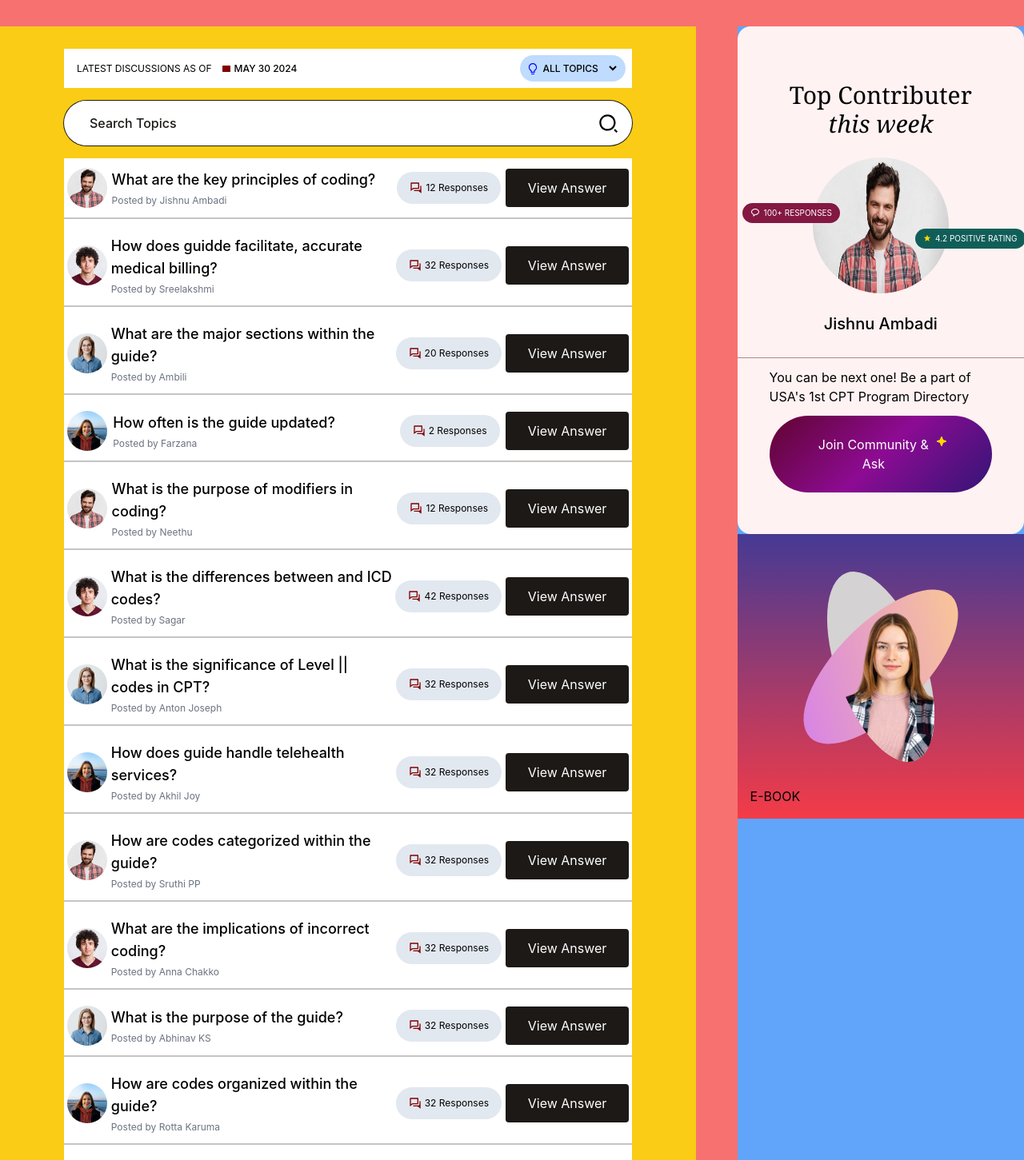
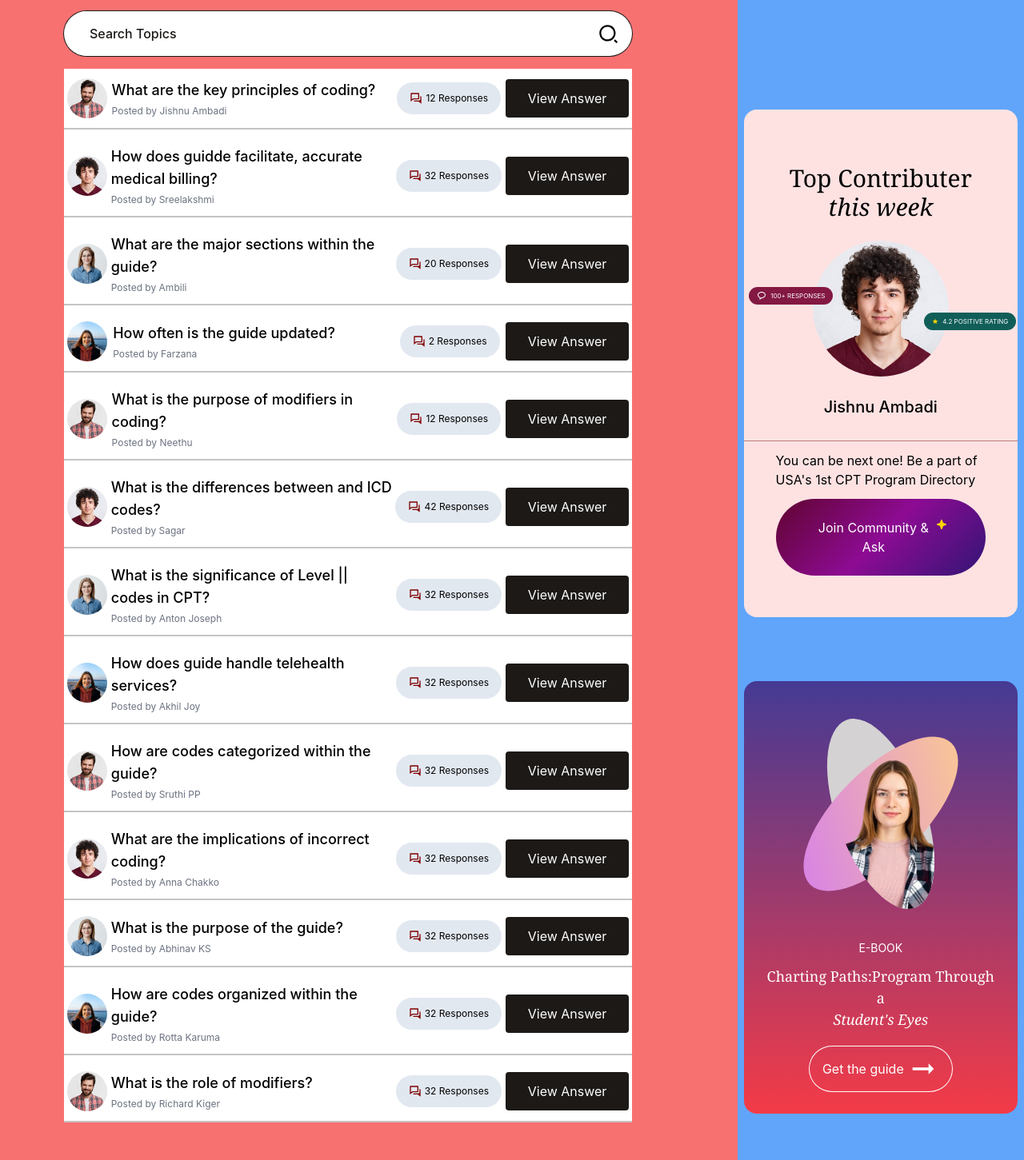
Before and after one commit to Lijith-J/Spiderworks_Technologies_Interview_Task, a React (Create React App) app: page / in a window 1280 px wide. Shown: the part 1780-3231 px from the top of the page at 80% size. Built offline with nearby package versions, Linux system fonts and the light colour scheme.

Commit message:
desktop view finished

```diff
--- a/src/Components/All_Topics_secion/All_Topics_Section_Main.jsx
+++ b/src/Components/All_Topics_secion/All_Topics_Section_Main.jsx
@@ -6,13 +6,13 @@ import Contributors_section from './Contributors_section'
 const All_Topics_Section_Main = () => {
   return (
     <>
-        <div className='flex justify-between bg-red-400 py-28'>
-            <div className='bg-yellow-400 p-7 px-20 w-[68%] flex flex-col'>
+        <div className='flex justify-between bg-red-400  py-22'>
+            <div className=' p-7 px-20 w-[68%] flex flex-col'>
                 <SearchTopics/>
                 <Question_Answer_section/>
             </div>
 
-            <div className='bg-blue-400 w-[28%]'>
+            <div className=' w-[28%] flex'>
                 <Contributors_section/>
             </div>
         </div>
--- a/src/Components/All_Topics_secion/Contributors_section.jsx
+++ b/src/Components/All_Topics_secion/Contributors_section.jsx
@@ -3,10 +3,10 @@ import React from 'react'
 
 import { MdStar } from "react-icons/md";
 import { PiStarFourFill } from "react-icons/pi";
+import { MdArrowRightAlt } from "react-icons/md";
 
-import picture1 from './images/bearded-man-with-striped-shirt.jpg'
-import picture2 from './images/close-up-portrait-curly-handsome-european-male.jpg'
-import pic from './images/WhatsApp_Image_2024-05-30_at_2.49.48_PM-removebg-preview.png'
+import picture1 from './images/close-up-portrait-curly-handsome-european-male.jpg'
+import picture2 from './images/WhatsApp_Image_2024-05-30_at_2.49.48_PM-removebg-preview.png'
 
 
 import { BiMessageRounded } from "react-icons/bi";
@@ -15,7 +15,9 @@ const Contributors_section = () => {
   return (
     <>
 
-      <div className=' rounded-2xl bg-red-50 flex flex-col justify-center py-10'>
+    <div className='p-2  bg-blue-400 flex flex-col justify-center gap-20'>
+
+      <div className=' rounded-2xl bg-red-100 flex flex-col justify-center py-10'>
 
         <div className=' py-4 contributor-top-div'>
 
@@ -34,7 +36,7 @@ const Contributors_section = () => {
             </div>
 
             <div className=' w-[170px] h-[170px] flex justify-center object-fill overflow-hidden rounded-full'>
-              <img src={picture1} alt="" />
+              <img src={picture1} className='object-cover' alt="" />
             </div>
 
             <div className='absolute bg-teal-800 text-white top-contributor-rating-tag'>
@@ -56,9 +58,8 @@ const Contributors_section = () => {
         <div className='p-3 px-10 flex flex-col gap-3 items-center'>
           <p>You can be next one! Be a part of USA's 1st CPT Program Directory</p>
 
-          <button className='flex gap-1 px-[3.5rem] py-[1.5rem] rounded-full text-white join-community-button'>
+          <button className='flex gap-1 px-[3rem] py-[1.5rem] rounded-full text-white join-community-button'>
             Join Community & Ask
-
             <PiStarFourFill color='gold' />
           </button>
         </div>
@@ -66,30 +67,35 @@ const Contributors_section = () => {
       </div>
 
 
+      {/* Bottom Part ===================================================================== */}
 
-      <div className='  p-4 contibutors-bottom-parent-div'>
+      <div className=' rounded-2xl p-4 contibutors-bottom-parent-div'>
 
         <div className='  w-full h-[300px] p-5 flex justify-center items-center'>
 
-          <div className='backside-image-rounded-div1'>
+          <div className='backside-image-rounded-div1'></div>
+          <div className='backside-image-rounded-div2'></div>
 
-          </div>
-          <div className='backside-image-rounded-div2'>
-
-          </div>
           <div className=' backside-image-rounded-div3'>
-            <img src={pic} alt="" />
-
+            <img src={picture2} alt="" />
           </div>
 
         </div>
 
-        <div>
-          <span>E-BOOK</span>
+        <div className='  text-white p-2 flex gap-3 flex-col items-center'>
+          <span className='text-sm'>E-BOOK</span>
+          <p className=' text-[18px] text-center font-serif'>Charting Paths:Program Through a <br /> <span className='italic'>Student's Eyes</span></p>
+        </div>
+
+        <div className='p-3 flex justify-center items-center'>
+          <button className=' text-white ring-1 ring-white px-4 py-2 flex gap-1 items-center rounded-full hover:bg-white hover:text-stone-900 hover:ring-stone-900'>
+            Get the guide
+            <MdArrowRightAlt size={40} />
+          </button>
+        </div>
 
 
-        </div>
-
+      </div>
 
       </div>
 
--- a/src/Styles/Styles.scss
+++ b/src/Styles/Styles.scss
@@ -528,7 +528,7 @@
         transform: translate(-7rem) translateY(-1rem);
         padding: 5px 10px 5px 10px;
         border-radius: 2rem;
-        font-size: 10px;
+        font-size: 8px;
         display: flex;
         align-items: center;
         gap: 5px;
@@ -538,7 +538,7 @@
         transform: translate(7rem) translateY(1rem);
         padding: 5px 10px 5px 10px;
         border-radius: 2rem;
-        font-size: 10px;
+        font-size: 8px;
         display: flex;
         align-items: center;
         gap: 5px;
```
